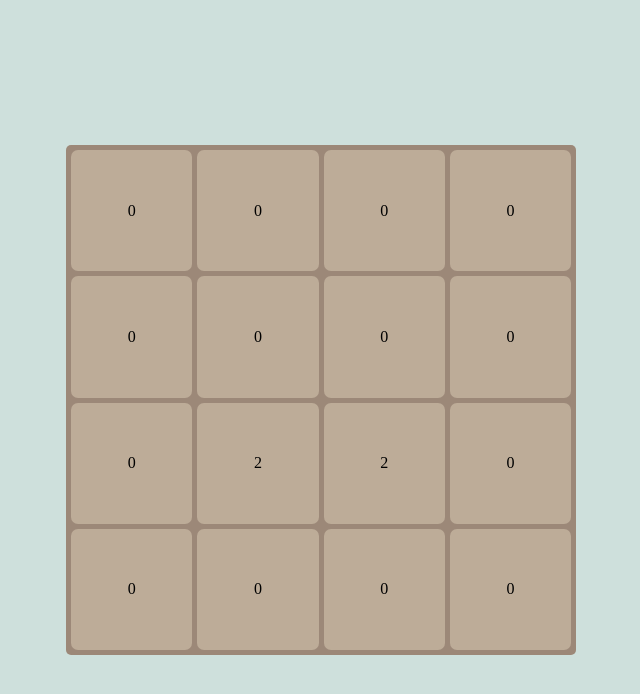
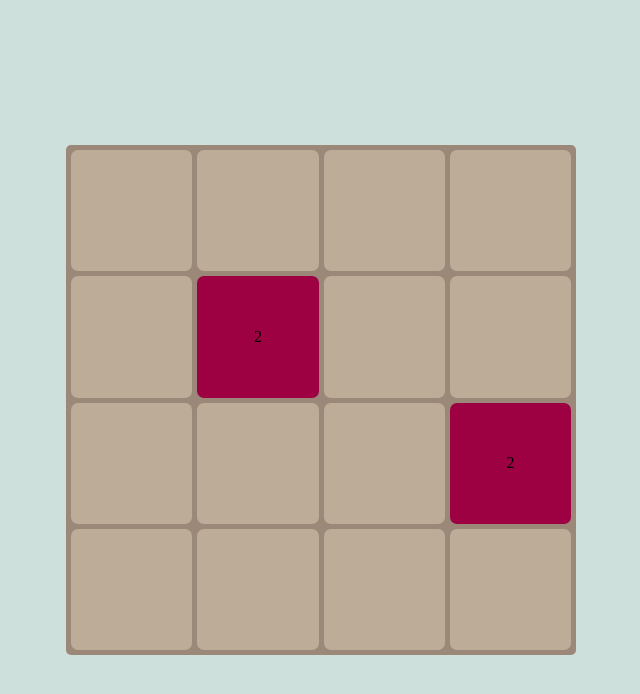
Before and after one commit to jian-status/2048, a React (Vite) app: page / in a window 1280 px wide. Shown: the top 694 px of the page, without its empty margins (319-959 px from the left). Built offline with nearby package versions, Linux system fonts and the light colour scheme.

Commit message:
game over mechanic: board is filled

```diff
--- a/src/App.tsx
+++ b/src/App.tsx
@@ -1,27 +1,33 @@
 import BoardTile from "./BoardTile";
-import { useState, useMemo } from "react";
+import { useState, useRef } from "react";
 
 type TypeTiles = JSX.Element[][];
 
 let game: TypeTiles = [];
-
-function onKeyDown(event: any, board: any, setBoard: any) {
+function rand(min, max) {
+  return Math.floor(Math.random() * (max - min + 1)) + min;
+}
+function onKeyDown(event: any, board: any, setBoard: any, tile_count: any) {
   event.stopPropagation();
+  if (tile_count.current == 16) return;
+  console.log("hello")
   let new_board = board.map(inner => inner.slice()); // deep copy 2d array
-  console.log(new_board)
   let key = event.keyCode;
     if (key == 37) {       // left
       for (let row = 0; row < 4; row++) {
         for (let col = 0; col < 4; col++) {
           if (col == 0) continue; // border tile
           else {
-            if (new_board[row][col - 1] == new_board[row][col]) {
+            if (new_board[row][col - 1] == new_board[row][col] && new_board[row][col] != 0) { // merge tiles
               new_board[row][col - 1] *= 2;
+              console.log("bruh")
+              tile_count.current--;
             }
-            else if (new_board[row][col - 1] == 0) {
+            else if (new_board[row][col - 1] == 0) { // move tile left
               new_board[row][col - 1] = new_board[row][col];
+
             }
-            else { // continue to avoid tile = 0;
+            else { // cant move (blocked by tile with different value)
               continue;
             }
             new_board[row][col] = 0;
@@ -34,13 +40,14 @@ function onKeyDown(event: any, board: any, setBoard: any) {
         for (let row = 0; row < 4; row++) {
           if (row == 0) continue; // border tile
           else {
-            if (new_board[row - 1][col] == new_board[row][col]) {
-              new_board[row - 1][col] = new_board[row - 1][col] * 2;
+            if (new_board[row - 1][col] == new_board[row][col] && new_board[row][col] != 0) {
+              new_board[row - 1][col] *= 2;
+              tile_count.current--;
             }
             else if (new_board[row - 1][col] == 0) {
               new_board[row - 1][col] = new_board[row][col];
             }
-            else { // continue to avoid tile = 0;
+            else {
               continue;
             }
             new_board[row][col] = 0;
@@ -51,15 +58,16 @@ function onKeyDown(event: any, board: any, setBoard: any) {
     else if (key == 39) {  // right
       for (let row = 0; row < 4; row++) {
         for (let col = 3; col >= 0; col--) {
-          if (col == 3) continue; // border tile
+          if (col == 3) continue;
           else {
-            if (new_board[row][col + 1] == new_board[row][col]) {
+            if (new_board[row][col + 1] == new_board[row][col] && new_board[row][col] != 0) {
               new_board[row][col + 1] *= 2;
+              tile_count.current--;
             }
             else if (new_board[row][col + 1] == 0) {
               new_board[row][col + 1] = new_board[row][col];
             }
-            else { // continue to avoid tile = 0;
+            else {
               continue;
             }
             new_board[row][col] = 0;
@@ -72,8 +80,9 @@ function onKeyDown(event: any, board: any, setBoard: any) {
       for (let col = 0; col < 4; col++) {
         if (row == 3) continue; // border tile
         else {
-          if (new_board[row + 1][col] == new_board[row][col]) {
+          if (new_board[row + 1][col] == new_board[row][col] && new_board[row][col] != 0) {
             new_board[row + 1][col] *= 2;
+            tile_count.current--;
           }
           else if (new_board[row + 1][col] == 0) {
             new_board[row + 1][col] = new_board[row][col];
@@ -90,9 +99,10 @@ function onKeyDown(event: any, board: any, setBoard: any) {
   let tile_x;
   let tile_y;
   while (tile_x == undefined || tile_y == undefined || new_board[tile_x][tile_y] != 0){
-    tile_x = Math.floor(Math.random() * 3);
-    tile_y = Math.floor(Math.random() * 3);
+    tile_x = rand(0, 3);
+    tile_y = rand(0, 3);
   }
+  tile_count.current++;
   new_board[tile_x][tile_y] = 2;
 
   // save board
@@ -102,6 +112,7 @@ function onKeyDown(event: any, board: any, setBoard: any) {
 
 export default function App () {
   const [board, setBoard] = useState([]);
+  const tile_count = useRef(2);
   // start of game
   if (board.length == 0) {
     let temp_board = [
@@ -110,16 +121,16 @@ export default function App () {
       [0, 0, 0, 0],
       [0, 0, 0, 0]
     ];
-    // general: Math.floor(Math.random() * (max - min + 1)) + min
-    let tile1_x = Math.floor(Math.random() * 3);
-    let tile1_y = Math.floor(Math.random() * 3);
-    let tile1_start = Math.floor(Math.random() * 8);
-    let tile2_start = Math.floor(Math.random() * 8);
+    let tile1_x = rand(0, 3);
+    let tile1_y = rand(0, 3);
+    let tile1_start = rand(0, 9);
+    let tile2_start = rand(0, 9);
     let tile2_x;
     let tile2_y;
-    while (tile1_x == tile2_x && tile1_y == tile2_y || tile2_x == undefined) { // we want to always start with 2 tiles
-      tile2_x = Math.floor(Math.random() * 3);
-      tile2_y = Math.floor(Math.random() * 3);
+    while (tile2_x == undefined || tile1_x == tile2_x && tile1_y == tile2_y) { // we want to always start with 2 tiles
+      console.log("culprit 1")
+      tile2_x = rand(0, 3);
+      tile2_y = rand(0, 3);
     }
     if (tile1_start == 9) { tile1_start = 4; } // 10% of time will start with 4
     else { tile1_start = 2; } // 90% of time will start with 2
@@ -144,7 +155,8 @@ export default function App () {
   }
   return (
     <div id="bg">
-      <div id="board" onKeyDown={(e) => onKeyDown(e, board, setBoard)}>
+      {tile_count.current != 16 ? "" : <div>Game over</div>}
+      <div id="board" onKeyDown={(e) => onKeyDown(e, board, setBoard, tile_count)}>
         {game.flat()}
       </div>
     </div>
--- a/src/BoardTile.tsx
+++ b/src/BoardTile.tsx
@@ -1,14 +1,14 @@
 import styles from './css/BoardTile.module.scss';
 
 let colors = [
-  ".two", ".four", ".eight", ".sixteen", ".thirtytwo", ".sixtyfour",
-  ".onehundredtwentyeight", ".twohundredfiftysix", ".fivehundredtwelve",
-  ".onethousandtwentyfour", ".twothousandfourtyeight",
+  "tile", "two", "four", "eight", "sixteen", "thirtytwo", "sixtyfour",
+  "onehundredtwentyeight", "twohundredfiftysix", "fivehundredtwelve",
+  "onethousandtwentyfour", "twothousandfourtyeight",
 ]
 export default function BoardTile({ id, value}: {id: number, value: number }) {
   return (
-    <div tabIndex={id} className={`${colors[Math.log2(value)]} ` + styles.tile}>
-      {value}
+    <div tabIndex={id} className={styles[colors[(value == 0) ? 0 : Math.log2(value)]]}>
+      {value != 0 ? value : ""}
     </div>
   )
 }
--- a/src/css/BoardTile.module.css
+++ b/src/css/BoardTile.module.css
@@ -1,4 +1,4 @@
-.tile {
+.tile, .twothousandfourtyeight, .onethousandtwentyfour, .fivehundredtwelve, .twohundredfiftysix, .onehundredtwentyeight, .sixtyfour, .thirtytwo, .sixteen, .eight, .four, .two {
   background-color: #BDAC98;
   display: flex;
   width: 100%;
@@ -11,5 +11,45 @@
 }
 
 .two {
-  background-color: #BDAC98;
+  background-color: #9e0142;
+}
+
+.four {
+  background-color: #d53e4f;
+}
+
+.eight {
+  background-color: #f46d43;
+}
+
+.sixteen {
+  background-color: #fdae61;
+}
+
+.thirtytwo {
+  background-color: #fee08b;
+}
+
+.sixtyfour {
+  background-color: #ffffbf;
+}
+
+.onehundredtwentyeight {
+  background-color: #e6f598;
+}
+
+.twohundredfiftysix {
+  background-color: #abdda4;
+}
+
+.fivehundredtwelve {
+  background-color: #66c2a5;
+}
+
+.onethousandtwentyfour {
+  background-color: #3288bd;
+}
+
+.twothousandfourtyeight {
+  background-color: #5e4fa2;
 }/*# sourceMappingURL=BoardTile.module.css.map */
--- a/src/css/BoardTile.module.scss
+++ b/src/css/BoardTile.module.scss
@@ -11,45 +11,56 @@
 }
 
 .two {
-  background-color: #BDAC98;
+  @extend .tile;
+  background-color: #9e0142;
 }
-
 .four {
-
+  @extend .tile;
+  background-color: #d53e4f;
 }
 
 .eight {
-
+  @extend .tile;
+  background-color: #f46d43;
 }
 
 .sixteen {
-
+  @extend .tile;
+  background-color: #fdae61;
 }
 
 .thirtytwo {
+  @extend .tile;
+  background-color: #fee08b;
 
 }
 
 .sixtyfour {
-
+  @extend .tile;
+  background-color: #ffffbf;
 }
 
 .onehundredtwentyeight {
-
+  @extend .tile;
+  background-color: #e6f598;
 }
 
 .twohundredfiftysix {
-
+  @extend .tile;
+  background-color: #abdda4;
 }
 
 .fivehundredtwelve {
-
+  @extend .tile;
+  background-color: #66c2a5;
 }
 
 .onethousandtwentyfour {
-
+  @extend .tile;
+  background-color: #3288bd;
 }
 
 .twothousandfourtyeight{
-
+  @extend .tile;
+  background-color: #5e4fa2;
 }
--- a/src/main.tsx
+++ b/src/main.tsx
@@ -1,7 +1,8 @@
+import { StrictMode } from 'react'
 import { createRoot } from 'react-dom/client'
 import './css/index.css'
 import App from './App.tsx'
 
 createRoot(document.getElementById('root')!).render(
-  <App />
+    <App />
 )
```
Also changed, not shown: 1 other file (tests, documents, lock files or other folders).
